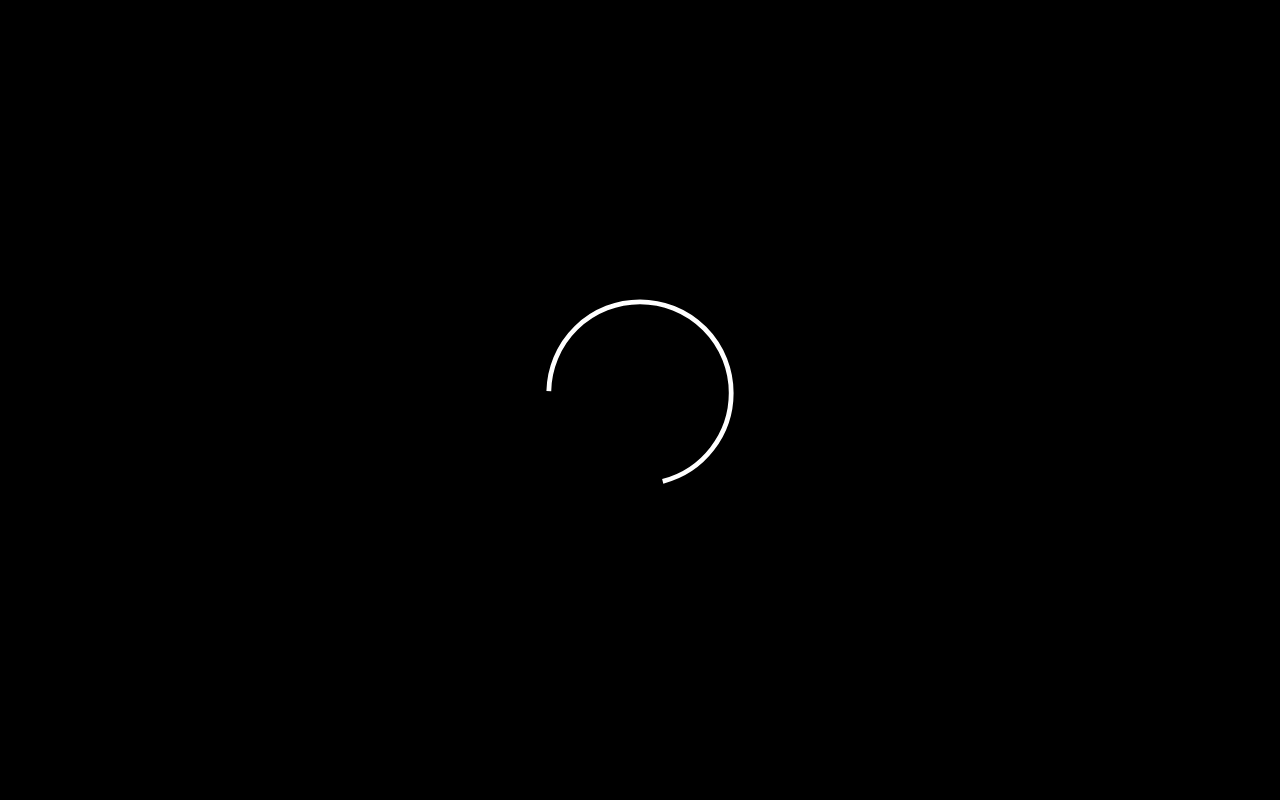
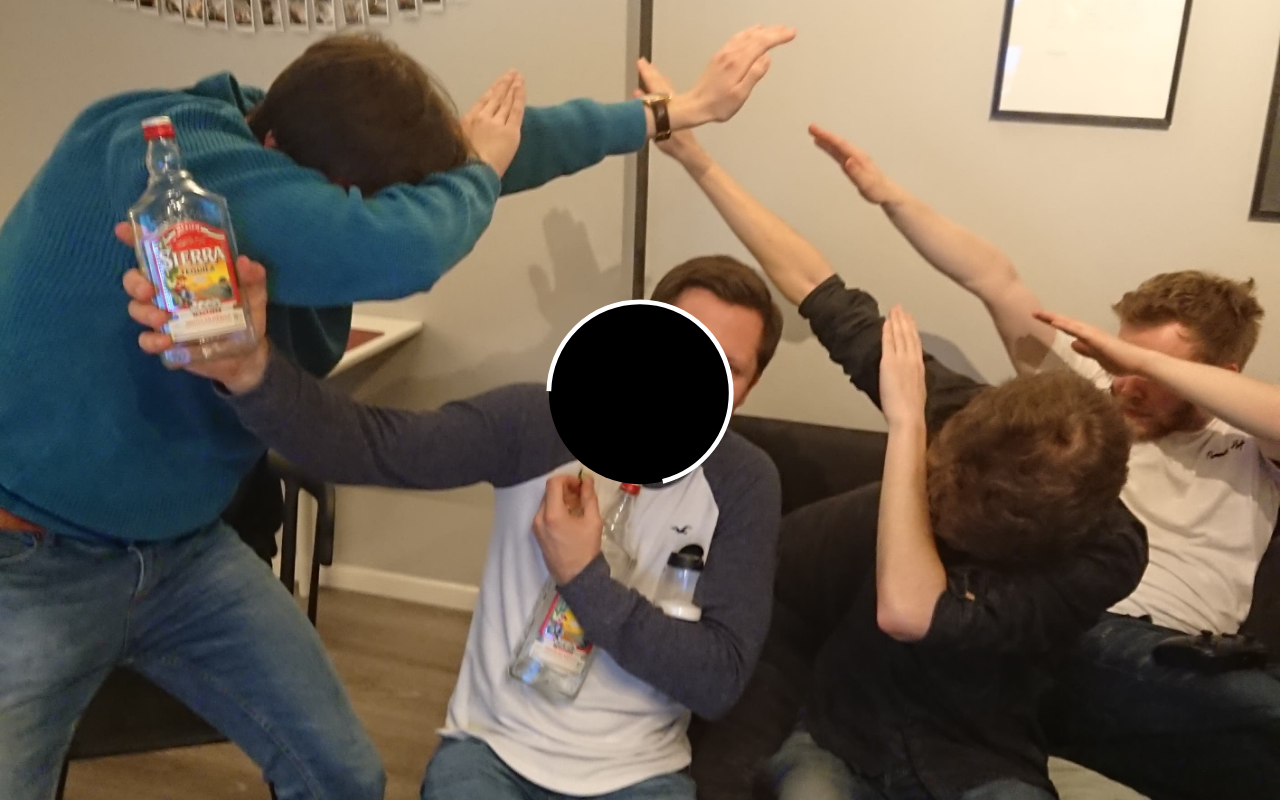
Before and after one commit to kristianvld/gogotequila.com, a Svelte app: page / in a window 1280 px wide. Built offline with nearby package versions, Linux system fonts and the light colour scheme.

Commit message:
add favicon and background image

```diff
--- a/public/global.css
+++ b/public/global.css
@@ -7,6 +7,10 @@ body {
 
 body {
   background-color: #000;
+  background-image: url(/tequila-gang.jpg);
+  background-size: 100vw;
+  background-repeat: no-repeat;
+  background-position: center;
   color: #fff;
   margin: 0;
   padding: 8px;
```
Also changed, not shown: public/favicon.png.
